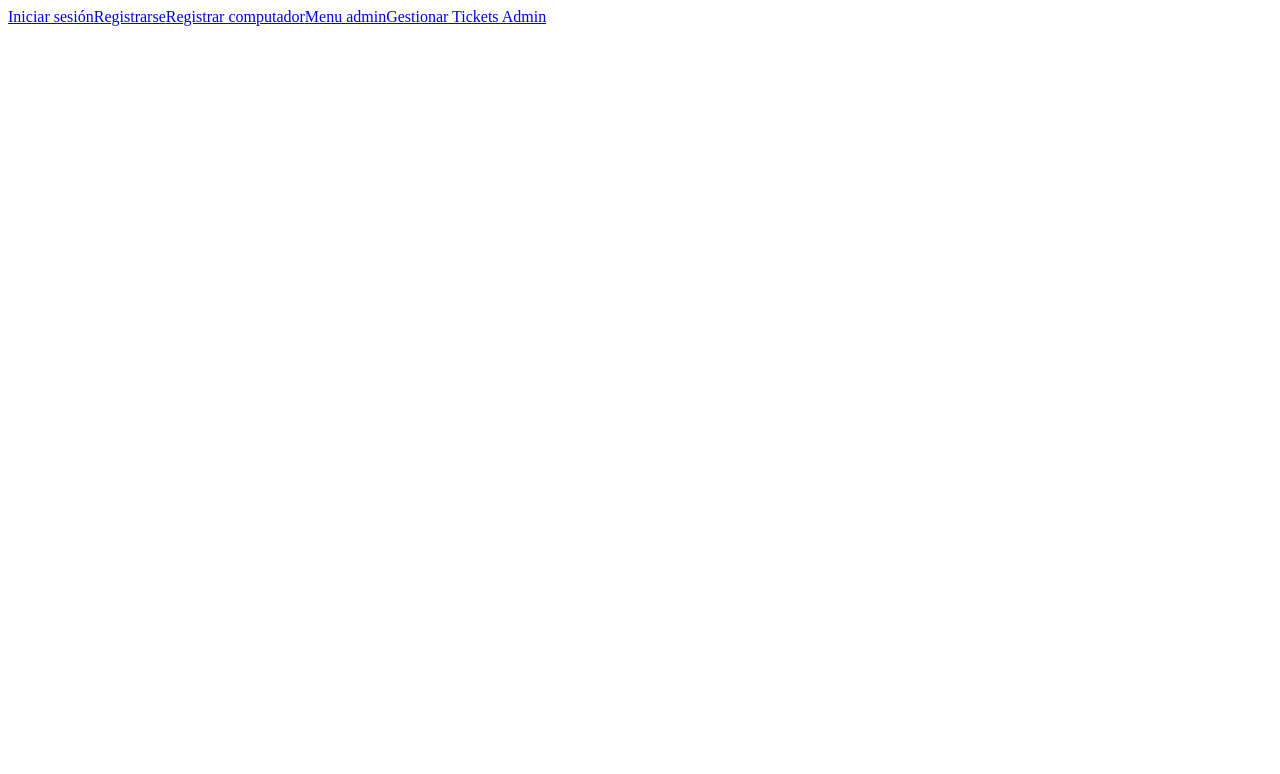
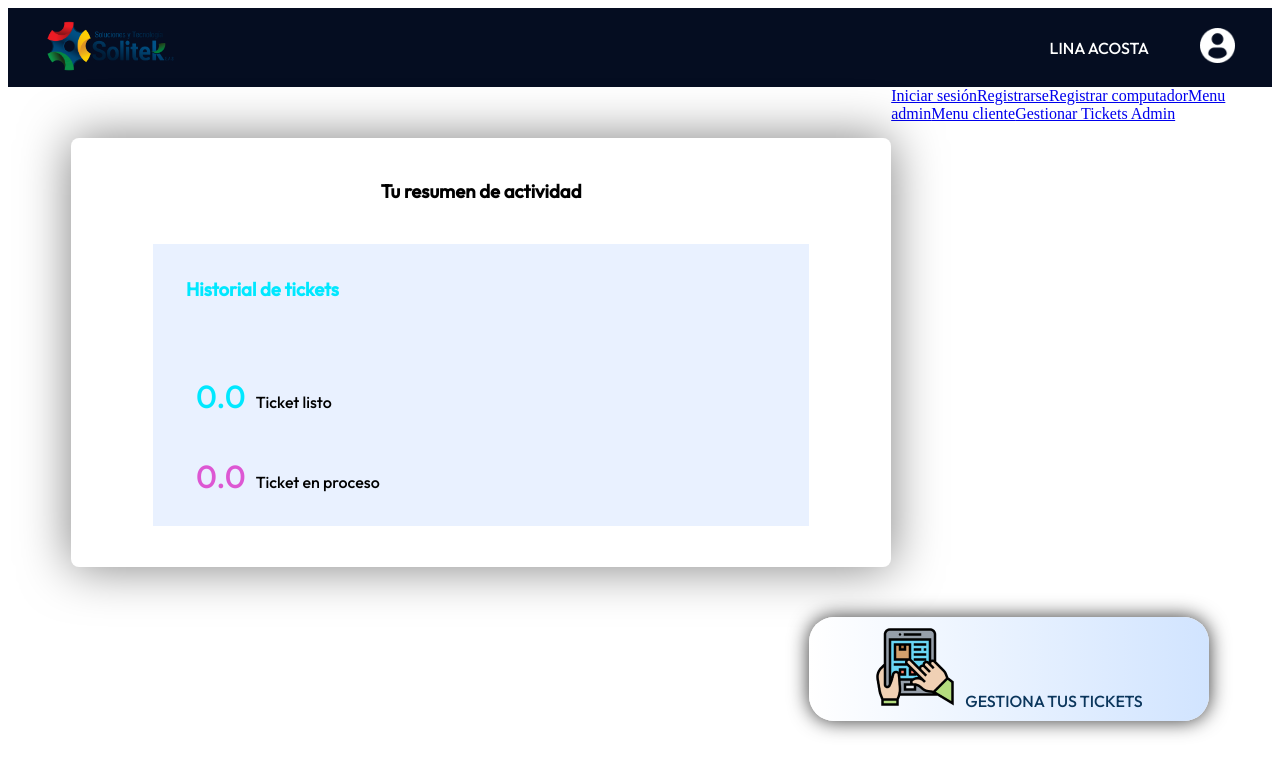
Before and after one commit to AngelASAP107/SolitekWebApp, an Angular app: page /menu-cliente in a window 1280 px wide. Before the commit this address led to /. Shown: the top 774 px of the page. Built offline with nearby package versions, Linux system fonts and the light colour scheme.

Commit message:
Se hace el front de menu-cliente y se arregla unos bugs

```diff
--- a/src/app/app-routing.module.ts
+++ b/src/app/app-routing.module.ts
@@ -4,14 +4,17 @@ import { LoginComponent } from './auth/login/login.component';
 import { RegisterComponent } from './auth/register-user/register-user.component';
 import { RegisterComputerComponent } from './auth/register-computer/register-computer.component';
 import { MenuAdminComponent } from './auth/menu-admin/menu-admin.component';
+import { MenuClientComponent } from './auth/menu-client/menu-client.component';
 import { ManageTicketsAdComponent } from './auth/manage-tickets-ad/manage-tickets-ad.component';
+
 
 const routes: Routes = [
   { path: 'login', component: LoginComponent },
   { path: 'register', component: RegisterComponent },
   { path: 'register-computer', component: RegisterComputerComponent },
   { path: 'menu-admin', component: MenuAdminComponent },
-  {path: 'manage-tickets-ad', component: ManageTicketsAdComponent}
+  { path: 'menu-cliente', component: MenuClientComponent },
+  { path: 'manage-tickets-ad', component: ManageTicketsAdComponent }
 ];
 
 @NgModule({
--- a/src/app/app.component.html
+++ b/src/app/app.component.html
@@ -3,4 +3,5 @@
 <a routerLink="/register">Registrarse</a>
 <a routerLink="/register-computer">Registrar computador</a>
 <a routerLink="/menu-admin">Menu admin</a>
+<a routerLink="/menu-cliente">Menu cliente</a>
 <a routerLink="/manage-tickets-ad">Gestionar Tickets Admin</a>
--- a/src/app/auth/auth.module.ts
+++ b/src/app/auth/auth.module.ts
@@ -37,7 +37,8 @@ import { ManageTicketsTeComponent } from './manage-tickets-te/manage-tickets-te.
     RegisterComponent,
     LoginComponent,
     RegisterComputerComponent,
-    MenuAdminComponent
+    MenuAdminComponent,
+    MenuClientComponent
   ]
 
 })
--- a/src/app/auth/menu-client/menu-client.component.css
+++ b/src/app/auth/menu-client/menu-client.component.css
@@ -0,0 +1,147 @@
+@import url('https://fonts.googleapis.com/css2?family=Outfit:wght@500&display=swap');
+
+*{
+    padding: 0;
+    margin: 0;
+    box-sizing: border-box;}
+
+body{
+    font-family: "Outfit", sans-serif;
+    font-optical-sizing: auto;
+    font-weight: 500;
+    font-style: normal;
+}
+.container{
+    width: 100%;
+    height: 100%;
+    margin: auto;
+    position: relative;
+    flex-direction: column;
+    align-items: center;
+    justify-content: center;
+}
+header{
+    display: flex;
+    justify-content: space-between;
+    height: 100%;
+    width: 100%;
+    background: #050D21;
+    align-items: center;
+    padding: 1% ;
+}
+.logo{
+    margin-left: 2%;
+}
+.perfil{
+    display: flex;
+    align-items: center;
+    justify-content: space-between;
+    margin-right: 2%;
+}
+
+#nombre {
+    width: 150px;
+    margin-right: 2%;
+    font-size: 16px; /* Cambia el tamaño de la fuente */
+    color: #FFFFFF; /* Cambia el color del texto */
+  }
+
+
+.contenedor-resumen{
+    display: flex;
+    align-items: center;
+    position: relative;
+    flex-direction: column;
+    float: left;
+    height: auto;
+    width: 820px;
+    margin-top: 4%;
+    margin-left: 5%;
+    border-radius: 8px; /* Redondeamos los bordes */
+    box-shadow: 0 0 50px 0 rgba(0, 0, 0, 0.5); /* Aplicamos un efecto de sombra difuminada */
+}
+
+.panel{
+    display: flex;
+    align-items: flex-end;
+    position: relative;
+    flex-direction: column;
+    float: right;
+    height: auto;
+    width: 820px;
+    margin-top: 4%;
+    margin-right: 5%;
+
+    }
+
+.contenedor-resumen h3:nth-child(1) {
+    margin-top: 5%;
+    color: #000000;
+    margin-bottom: 5%;
+}
+
+.formulario{
+    width: 80%;
+    height: auto;
+    background-color: #E9F1FF;
+    margin-bottom: 5%;
+
+}
+/* Estilos para el segundo h3 */
+.formulario h3:nth-child(1) {
+    margin-top: 5%; /* Ajusta el margen superior */
+    margin-bottom: 10%; /* Ajusta el margen inferior */
+    margin-left: 5%;
+    color: #00E8FF;
+}
+.form-group {
+    display: flex;
+    flex-direction: row; /* Coloca los elementos en una fila */
+    justify-content: flex-start; /* Distribuye el espacio entre los elementos */
+    align-items: baseline;
+    width: 100%;
+    padding: 10px; /* Espacio alrededor del contenedor */
+    margin-left: 5%;
+    margin-bottom: 3%;
+
+}
+.form-group label {
+    margin-right: 10px; /* Espacio entre cada label */
+}
+
+#num1,#num2 {
+    font-size: 200%; /* Cambia el tamaño de la fuente a 20px */
+}
+
+#num1{
+    color: #00E8FF;
+}
+
+#num2{
+    color: #DD57D3
+}
+    .custom-button {
+        background: linear-gradient(to right, #FFFFFF, #D1E4FF);
+        color: #0B365C;
+        width: 400px;
+        padding: 10px 20px;
+        border: none;
+        border-radius: 25px;
+        cursor: pointer;
+        transition: background-color 0.3s;
+        font-size: 16px;
+        font-family: "Outfit", sans-serif;
+        text-transform: uppercase;
+        box-shadow: 0 0 20px 0 rgba(0, 0, 0, 0.8); /* Efecto de sombra similar al contenedor */
+        align-items: center;
+
+      }
+
+      .custom-button:hover {
+        background: linear-gradient(to right, #D1E4FF, #FFFFFF); /* Cambio de gradiente al pasar el cursor */
+      }
+
+
+      .custom-button img {
+        margin-right: 2%; /* Espacio entre la imagen y el texto */
+    }
--- a/src/app/auth/menu-client/menu-client.component.html
+++ b/src/app/auth/menu-client/menu-client.component.html
@@ -1 +1,43 @@
-<p>menu-client works!</p>
+<html lang="es">
+<head>
+  <meta charset="UTF-8">
+  <meta name="viewport" content="width=device-width, initial-scale=1.0">
+  <title>Menu cliente</title>
+  <link rel="stylesheet" href="menu-client.component.css">
+</head>
+<body>
+  <div class="container">
+    <header>
+      <div class="logo">
+    <img src="assets/images/img-menu-admin/LOGO-SOLITEK-2-PNG.png" width="130" height="50"alt="img-src">
+  </div>
+  <div class="perfil">
+    <label for="nombre" id="nombre" name="nombre">LINA ACOSTA</label>
+    <label for="perfil"><img src="assets/images/img-menu-admin/u-perfil.png" width="35" height="35"alt="img-src"></label>
+  </div>
+    </header>
+      <div class="contenedor-resumen">
+        <h3>Tu resumen de actividad</h3>
+        <div class="formulario">
+            <h3>Historial de tickets</h3>
+            <div class="form-group">
+            <label for="num1" id="num1" name="num1">0.0</label>
+            <label>Ticket listo</label>
+            </div>
+            <div class="form-group">
+            <label for="num2" id="num2" name="num2">0.0</label>
+            <label>Ticket en proceso</label>
+          </div>
+        </div>
+      </div>
+          <div class="panel">
+              <button class="custom-button">
+                <span>
+                  <img src="assets/images/img-menu-admin/gestion.png" alt="img-src">
+                  gestiona tus tickets
+                </span>
+              </button>
+        </div>
+  </div>
+        </body>
+        </html>
```
